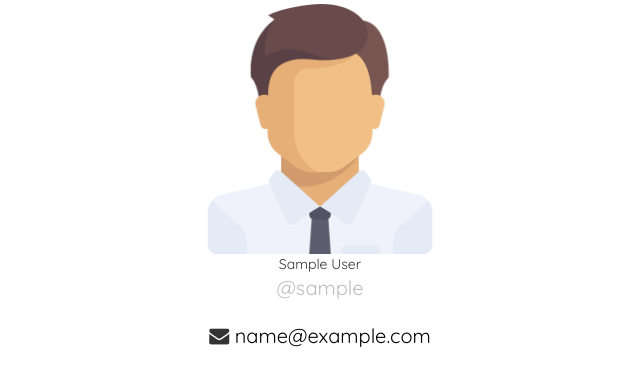
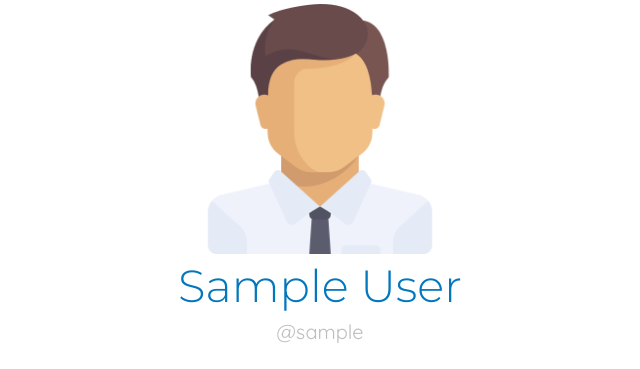
Before and after one commit to thelittlewonder/squadmaster, a Flask app: page /profile in a window 1280 px wide. Shown: the part 73-442 px from the top of the page, without its empty margins (320-960 px from the left). Run offline with Flask 2, Linux system fonts and the light colour scheme; the visitor is signed in with stand-in values (Sample User, id 1); data comes from the database, SQL or seed files in the repository; parts of the project's set-up code (start-up, migrations or seed data) failed here and were passed over; some libraries are stand-ins or nearby versions.

Commit message:
id name clash fix

```diff
--- a/app/static/css/profile.css
+++ b/app/static/css/profile.css
@@ -13,7 +13,7 @@ p {
     width: 250px;
 }
 
-#name {
+#cname {
     font-family: 'Montserrat', sans-serif;
     font-size: 45px;
     color: #0277BD;
```
